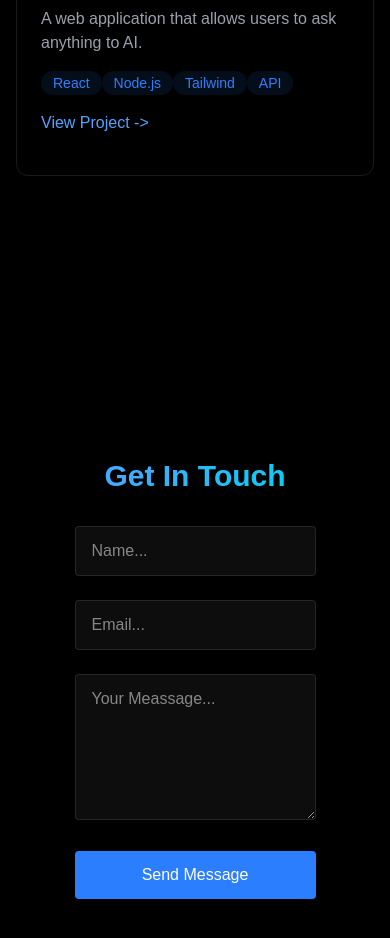
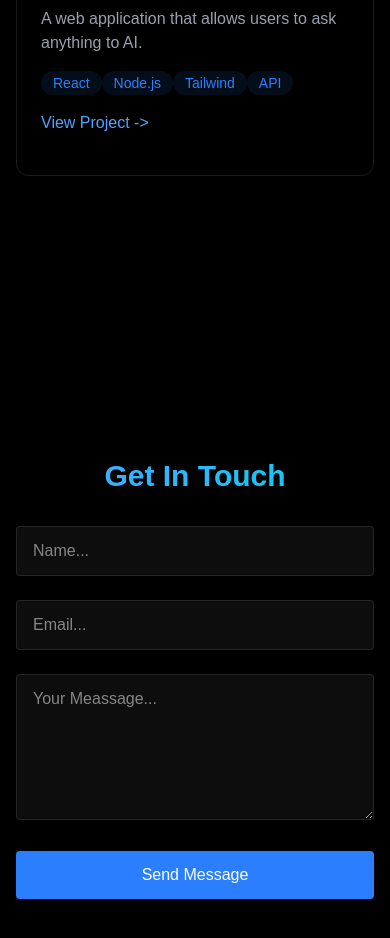
Before and after one commit to Vishalnalwade/vishal-portfolio, a React (Vite) app: page / in a window 390 px wide. Shown: the part 3046-3984 px from the top of the page. Built offline with nearby package versions, Linux system fonts and the light colour scheme.

Commit message:
Initial commit

```diff
--- a/src/components/RevealOnScroll.jsx
+++ b/src/components/RevealOnScroll.jsx
@@ -1,5 +1,5 @@
 import { useEffect, useRef } from "react";
-
+import '../index.css';
 export const RevealOnScroll = ({ children }) => {
     const ref=useRef(null);
 
--- a/src/index.css
+++ b/src/index.css
@@ -46,3 +46,9 @@ html,body{
     opacity: 1;
     transform: translateY(0);
 }
+
+@media (max-width:768px) {
+    #contact .reveal{
+        width:100%;
+    }
+}
```
